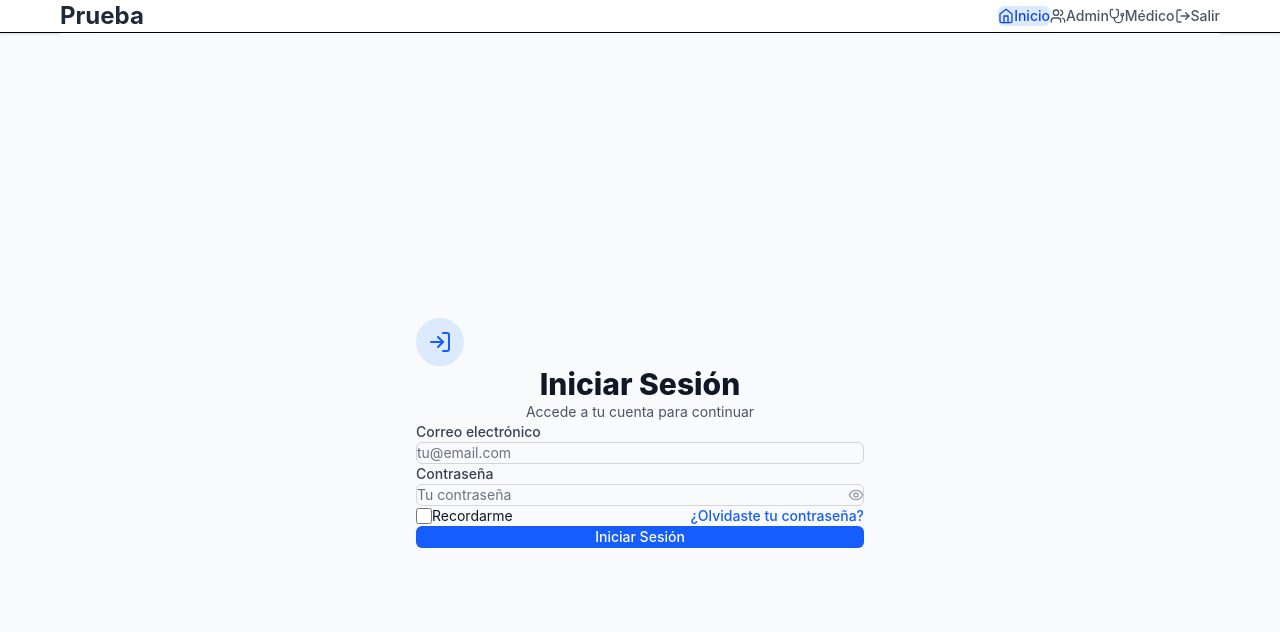
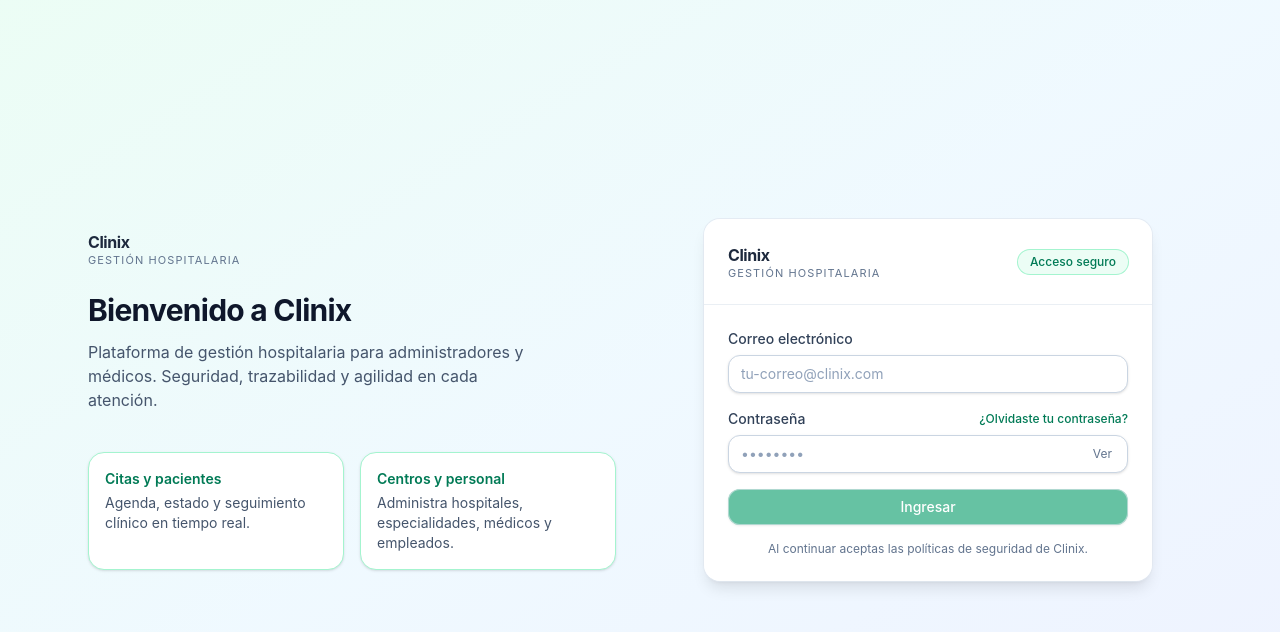
Before and after one commit to Elkinnn/PruebaDistribuidas, a React (Vite) app in the folder apps/frontend/: page /login in a window 1280 px wide. Shown: the top 632 px of the page. Built offline with nearby package versions, Linux system fonts and the light colour scheme.

Commit message:
Se arrelgo los estilos de tailwind

```diff
--- a/apps/frontend/package.json
+++ b/apps/frontend/package.json
@@ -15,7 +15,9 @@
     "tailwindcss": "^4.0.0"
   },
   "devDependencies": {
+    "@tailwindcss/postcss": "^4.1.13",
     "@vitejs/plugin-react": "^4.0.3",
+    "autoprefixer": "^10.4.21",
     "eslint": "^8.47.0",
     "eslint-plugin-react": "^7.33.2",
     "eslint-plugin-react-hooks": "^4.6.0",
--- /dev/null
+++ b/apps/frontend/postcss.config.cjs
@@ -0,0 +1,6 @@
+module.exports = {
+    plugins: [
+        require('@tailwindcss/postcss')({ config: './tailwind.config.cjs' }),
+        require('autoprefixer'),
+    ],
+};
--- a/apps/frontend/src/components/Layout.jsx
+++ b/apps/frontend/src/components/Layout.jsx
@@ -1,11 +1,13 @@
-import { Link, useLocation } from 'react-router-dom'
-import { Home, Users, Stethoscope, LogOut } from 'lucide-react'
+import { Link, useLocation } from "react-router-dom";
+import { Home, Users, Stethoscope, LogOut } from "lucide-react";
 
 const Layout = ({ children }) => {
-  const location = useLocation()
+  const location = useLocation();
 
-  const isActive = (path) => {
-    return location.pathname.startsWith(path)
+  const isActive = (path) => location.pathname.startsWith(path);
+
+  if (location.pathname === "/login") {
+    return <>{children}</>;
   }
 
   return (
@@ -15,32 +17,35 @@ const Layout = ({ children }) => {
         <div className="container mx-auto px-4 py-4">
           <div className="flex items-center justify-between">
             <div className="flex items-center space-x-2">
-              <h1 className="text-2xl font-bold text-gray-800">Prueba</h1>
+              <h1 className="text-2xl font-bold text-gray-800">Clinix</h1>
             </div>
             <nav className="flex space-x-4">
               <Link
                 to="/"
-                className={`flex items-center space-x-2 px-3 py-2 rounded-md text-sm font-medium ${
-                  isActive('/') ? 'bg-blue-100 text-blue-700' : 'text-gray-600 hover:text-gray-900'
-                }`}
+                className={`flex items-center space-x-2 px-3 py-2 rounded-md text-sm font-medium ${isActive("/")
+                    ? "bg-blue-100 text-blue-700"
+                    : "text-gray-600 hover:text-gray-900"
+                  }`}
               >
                 <Home size={16} />
                 <span>Inicio</span>
               </Link>
               <Link
                 to="/admin"
-                className={`flex items-center space-x-2 px-3 py-2 rounded-md text-sm font-medium ${
-                  isActive('/admin') ? 'bg-blue-100 text-blue-700' : 'text-gray-600 hover:text-gray-900'
-                }`}
+                className={`flex items-center space-x-2 px-3 py-2 rounded-md text-sm font-medium ${isActive("/admin")
+                    ? "bg-blue-100 text-blue-700"
+                    : "text-gray-600 hover:text-gray-900"
+                  }`}
               >
                 <Users size={16} />
                 <span>Admin</span>
               </Link>
               <Link
                 to="/medico"
-                className={`flex items-center space-x-2 px-3 py-2 rounded-md text-sm font-medium ${
-                  isActive('/medico') ? 'bg-blue-100 text-blue-700' : 'text-gray-600 hover:text-gray-900'
-                }`}
+                className={`flex items-center space-x-2 px-3 py-2 rounded-md text-sm font-medium ${isActive("/medico")
+                    ? "bg-blue-100 text-blue-700"
+                    : "text-gray-600 hover:text-gray-900"
+                  }`}
               >
                 <Stethoscope size={16} />
                 <span>Médico</span>
@@ -55,11 +60,9 @@ const Layout = ({ children }) => {
       </header>
 
       {/* Main Content */}
-      <main className="container mx-auto px-4 py-8">
-        {children}
-      </main>
+      <main className="container mx-auto px-4 py-8">{children}</main>
     </div>
-  )
-}
+  );
+};
 
-export default Layout
+export default Layout;
--- a/apps/frontend/src/index.css
+++ b/apps/frontend/src/index.css
@@ -1,63 +1,11 @@
 @import "tailwindcss";
 
-* {
-  margin: 0;
-  padding: 0;
-  box-sizing: border-box;
-}
-
+/* CSS global opcional */
 body {
-  font-family: -apple-system, BlinkMacSystemFont, 'Segoe UI', 'Roboto', 'Oxygen',
-    'Ubuntu', 'Cantarell', 'Fira Sans', 'Droid Sans', 'Helvetica Neue',
-    sans-serif;
   -webkit-font-smoothing: antialiased;
   -moz-osx-font-smoothing: grayscale;
   background-color: #f5f5f5;
+  font-family: -apple-system, BlinkMacSystemFont, 'Segoe UI', 'Roboto',
+    'Oxygen', 'Ubuntu', 'Cantarell', 'Fira Sans', 'Droid Sans', 'Helvetica Neue',
+    sans-serif;
 }
-
-code {
-  font-family: source-code-pro, Menlo, Monaco, Consolas, 'Courier New',
-    monospace;
-}
-
-.container {
-  max-width: 1200px;
-  margin: 0 auto;
-  padding: 0 20px;
-}
-
-.btn {
-  padding: 10px 20px;
-  border: none;
-  border-radius: 4px;
-  cursor: pointer;
-  font-size: 14px;
-  font-weight: 500;
-  transition: all 0.2s;
-}
-
-.btn-primary {
-  background-color: #007bff;
-  color: white;
-}
-
-.btn-primary:hover {
-  background-color: #0056b3;
-}
-
-.btn-secondary {
-  background-color: #6c757d;
-  color: white;
-}
-
-.btn-secondary:hover {
-  background-color: #545b62;
-}
-
-.card {
-  background: white;
-  border-radius: 8px;
-  box-shadow: 0 2px 4px rgba(0, 0, 0, 0.1);
-  padding: 20px;
-  margin-bottom: 20px;
-}
--- a/apps/frontend/src/pages/Login.jsx
+++ b/apps/frontend/src/pages/Login.jsx
@@ -1,128 +1,159 @@
-import { useState } from 'react'
-import { useForm } from 'react-hook-form'
-import { useNavigate } from 'react-router-dom'
-import { toast } from 'react-hot-toast'
-import { Eye, EyeOff, LogIn } from 'lucide-react'
+import { useState } from "react";
+import { Link, useNavigate } from "react-router-dom";
+import Button from "../components/ui/Button";
+import Card from "../components/ui/Card";
+import Input from "../components/ui/Input";
+import Logo from "../components/ui/Logo";
+import { loginRequest } from "../api/auth";
 
-const Login = () => {
-  const [showPassword, setShowPassword] = useState(false)
-  const navigate = useNavigate()
-  const { register, handleSubmit, formState: { errors } } = useForm()
+export default function Login() {
+  const nav = useNavigate();
+  const [email, setEmail] = useState("");
+  const [password, setPassword] = useState("");
+  const [touched, setTouched] = useState(false);
+  const [showPwd, setShowPwd] = useState(false);
+  const [loading, setLoading] = useState(false);
+  const [serverError, setServerError] = useState("");
 
-  const onSubmit = async (data) => {
+  const emailError =
+    touched && !/^\S+@\S+\.\S+$/.test(email) ? "Correo inválido" : "";
+  const pwdError = touched && password.length < 6 ? "Mínimo 6 caracteres" : "";
+  const formInvalid = !!emailError || !!pwdError || !email || !password;
+
+  async function onSubmit(e) {
+    e.preventDefault();
+    setTouched(true);
+    if (formInvalid) return;
+
     try {
-      // Simular autenticación
-      console.log('Login data:', data)
-      toast.success('Inicio de sesión exitoso')
-      navigate('/')
-    } catch (error) {
-      toast.error('Error en el inicio de sesión')
+      setLoading(true);
+      setServerError("");
+      const { token, user } = await loginRequest({ email, password });
+
+      localStorage.setItem("clinix_token", token);
+      localStorage.setItem("clinix_user", JSON.stringify(user));
+
+      if (user?.rol === "ADMIN_GLOBAL") nav("/admin");
+      else if (user?.rol === "MEDICO") nav("/medico");
+      else nav("/");
+    } catch (err) {
+      const msg =
+        err?.response?.data?.message ||
+        "No se pudo iniciar sesión. Revisa tus credenciales.";
+      setServerError(msg);
+    } finally {
+      setLoading(false);
     }
   }
 
   return (
-    <div className="min-h-screen flex items-center justify-center bg-gray-50 py-12 px-4 sm:px-6 lg:px-8">
-      <div className="max-w-md w-full space-y-8">
-        <div>
-          <div className="mx-auto h-12 w-12 flex items-center justify-center rounded-full bg-blue-100">
-            <LogIn className="h-6 w-6 text-blue-600" />
+    <div className="min-h-screen bg-gradient-to-br from-emerald-50 via-sky-50 to-indigo-50">
+      <div className="mx-auto grid min-h-screen max-w-6xl grid-cols-1 items-center gap-12 px-6 py-10 md:grid-cols-2">
+        {/* Lado izquierdo: texto */}
+        <div className="hidden md:block">
+          <Logo className="mb-6" />
+          <h1 className="text-3xl font-bold tracking-tight text-slate-900">
+            Bienvenido a Clinix
+          </h1>
+          <p className="mt-3 max-w-md text-slate-600">
+            Plataforma de gestión hospitalaria para administradores y médicos.
+            Seguridad, trazabilidad y agilidad en cada atención.
+          </p>
+
+          <div className="mt-10 grid grid-cols-2 gap-4">
+            <div className="rounded-2xl border border-emerald-200 bg-white p-4 shadow-sm">
+              <p className="mb-1 text-sm font-semibold text-emerald-700">
+                Citas y pacientes
+              </p>
+              <p className="text-sm text-slate-600">
+                Agenda, estado y seguimiento clínico en tiempo real.
+              </p>
+            </div>
+            <div className="rounded-2xl border border-emerald-200 bg-white p-4 shadow-sm">
+              <p className="mb-1 text-sm font-semibold text-emerald-700">
+                Centros y personal
+              </p>
+              <p className="text-sm text-slate-600">
+                Administra hospitales, especialidades, médicos y empleados.
+              </p>
+            </div>
           </div>
-          <h2 className="mt-6 text-center text-3xl font-extrabold text-gray-900">
-            Iniciar Sesión
-          </h2>
-          <p className="mt-2 text-center text-sm text-gray-600">
-            Accede a tu cuenta para continuar
-          </p>
         </div>
-        <form className="mt-8 space-y-6" onSubmit={handleSubmit(onSubmit)}>
-          <div className="space-y-4">
-            <div>
-              <label htmlFor="email" className="block text-sm font-medium text-gray-700">
-                Correo electrónico
-              </label>
-              <input
-                {...register('email', {
-                  required: 'El correo es requerido',
-                  pattern: {
-                    value: /^\S+@\S+$/i,
-                    message: 'Correo inválido'
-                  }
-                })}
-                type="email"
-                className="mt-1 appearance-none relative block w-full px-3 py-2 border border-gray-300 placeholder-gray-500 text-gray-900 rounded-md focus:outline-none focus:ring-blue-500 focus:border-blue-500 focus:z-10 sm:text-sm"
-                placeholder="tu@email.com"
-              />
-              {errors.email && (
-                <p className="mt-1 text-sm text-red-600">{errors.email.message}</p>
-              )}
+
+        {/* Card de Login */}
+        <Card className="mx-auto w-full max-w-md backdrop-blur-sm">
+          <div className="border-b border-slate-200/70 p-6">
+            <div className="flex items-center justify-between">
+              <Logo />
+              <span className="rounded-full bg-emerald-50 px-3 py-1 text-xs font-medium text-emerald-700 ring-1 ring-emerald-200">
+                Acceso seguro
+              </span>
             </div>
-            <div>
-              <label htmlFor="password" className="block text-sm font-medium text-gray-700">
-                Contraseña
-              </label>
-              <div className="mt-1 relative">
+          </div>
+
+          <form className="grid gap-4 p-6" onSubmit={onSubmit} noValidate>
+            <Input
+              label="Correo electrónico"
+              type="email"
+              autoComplete="email"
+              placeholder="tu-correo@clinix.com"
+              value={email}
+              onChange={(e) => setEmail(e.target.value)}
+              onBlur={() => setTouched(true)}
+              error={emailError}
+            />
+
+            <div className="grid gap-1.5">
+              <div className="flex items-center justify-between">
+                <span className="text-sm font-medium text-slate-700">
+                  Contraseña
+                </span>
+                <Link
+                  to="/forgot-password"
+                  className="text-xs font-medium text-emerald-700 hover:underline"
+                >
+                  ¿Olvidaste tu contraseña?
+                </Link>
+              </div>
+              <div className="relative">
                 <input
-                  {...register('password', {
-                    required: 'La contraseña es requerida',
-                    minLength: {
-                      value: 6,
-                      message: 'Mínimo 6 caracteres'
-                    }
-                  })}
-                  type={showPassword ? 'text' : 'password'}
-                  className="appearance-none relative block w-full px-3 py-2 pr-10 border border-gray-300 placeholder-gray-500 text-gray-900 rounded-md focus:outline-none focus:ring-blue-500 focus:border-blue-500 focus:z-10 sm:text-sm"
-                  placeholder="Tu contraseña"
+                  className="w-full rounded-xl border border-slate-300 bg-white px-3 py-2 text-sm shadow-sm placeholder:text-slate-400 focus:border-emerald-500 focus:outline-none focus:ring-4 focus:ring-emerald-100"
+                  type={showPwd ? "text" : "password"}
+                  autoComplete="current-password"
+                  placeholder="••••••••"
+                  value={password}
+                  onChange={(e) => setPassword(e.target.value)}
+                  onBlur={() => setTouched(true)}
                 />
                 <button
                   type="button"
-                  className="absolute inset-y-0 right-0 pr-3 flex items-center"
-                  onClick={() => setShowPassword(!showPassword)}
+                  onClick={() => setShowPwd((s) => !s)}
+                  className="absolute inset-y-0 right-2 my-auto rounded-md px-2 text-xs text-slate-500 hover:bg-slate-100"
                 >
-                  {showPassword ? (
-                    <EyeOff className="h-4 w-4 text-gray-400" />
-                  ) : (
-                    <Eye className="h-4 w-4 text-gray-400" />
-                  )}
+                  {showPwd ? "Ocultar" : "Ver"}
                 </button>
               </div>
-              {errors.password && (
-                <p className="mt-1 text-sm text-red-600">{errors.password.message}</p>
-              )}
-            </div>
-          </div>
-
-          <div className="flex items-center justify-between">
-            <div className="flex items-center">
-              <input
-                id="remember-me"
-                name="remember-me"
-                type="checkbox"
-                className="h-4 w-4 text-blue-600 focus:ring-blue-500 border-gray-300 rounded"
-              />
-              <label htmlFor="remember-me" className="ml-2 block text-sm text-gray-900">
-                Recordarme
-              </label>
+              {pwdError ? (
+                <span className="text-xs text-rose-600">{pwdError}</span>
+              ) : null}
             </div>
 
-            <div className="text-sm">
-              <a href="#" className="font-medium text-blue-600 hover:text-blue-500">
-                ¿Olvidaste tu contraseña?
-              </a>
-            </div>
-          </div>
+            {serverError ? (
+              <div className="rounded-lg bg-rose-50 p-3 text-sm text-rose-700 ring-1 ring-rose-200">
+                {serverError}
+              </div>
+            ) : null}
 
-          <div>
-            <button
-              type="submit"
-              className="group relative w-full flex justify-center py-2 px-4 border border-transparent text-sm font-medium rounded-md text-white bg-blue-600 hover:bg-blue-700 focus:outline-none focus:ring-2 focus:ring-offset-2 focus:ring-blue-500"
-            >
-              Iniciar Sesión
-            </button>
-          </div>
-        </form>
+            <Button type="submit" disabled={formInvalid || loading} loading={loading}>
+              Ingresar
+            </Button>
+
+            <p className="text-center text-xs text-slate-500">
+              Al continuar aceptas las políticas de seguridad de Clinix.
+            </p>
+          </form>
+        </Card>
       </div>
     </div>
-  )
+  );
 }
-
-export default Login
--- /dev/null
+++ b/apps/frontend/tailwind.config.cjs
@@ -0,0 +1,6 @@
+/** @type {import('tailwindcss').Config} */
+module.exports = {
+  content: ["./index.html", "./src/**/*.{js,jsx,ts,tsx}"],
+  theme: { extend: {} },
+  plugins: [],
+};
```
Also changed, not shown: apps/frontend/src/App.jsx (+38 -13 lines), apps/frontend/src/components/ui/Logo.jsx (+0 -8 lines), apps/frontend/tailwind.config.js (deleted, +0 -11 lines), 1 other file (tests, documents, lock files or other folders).
